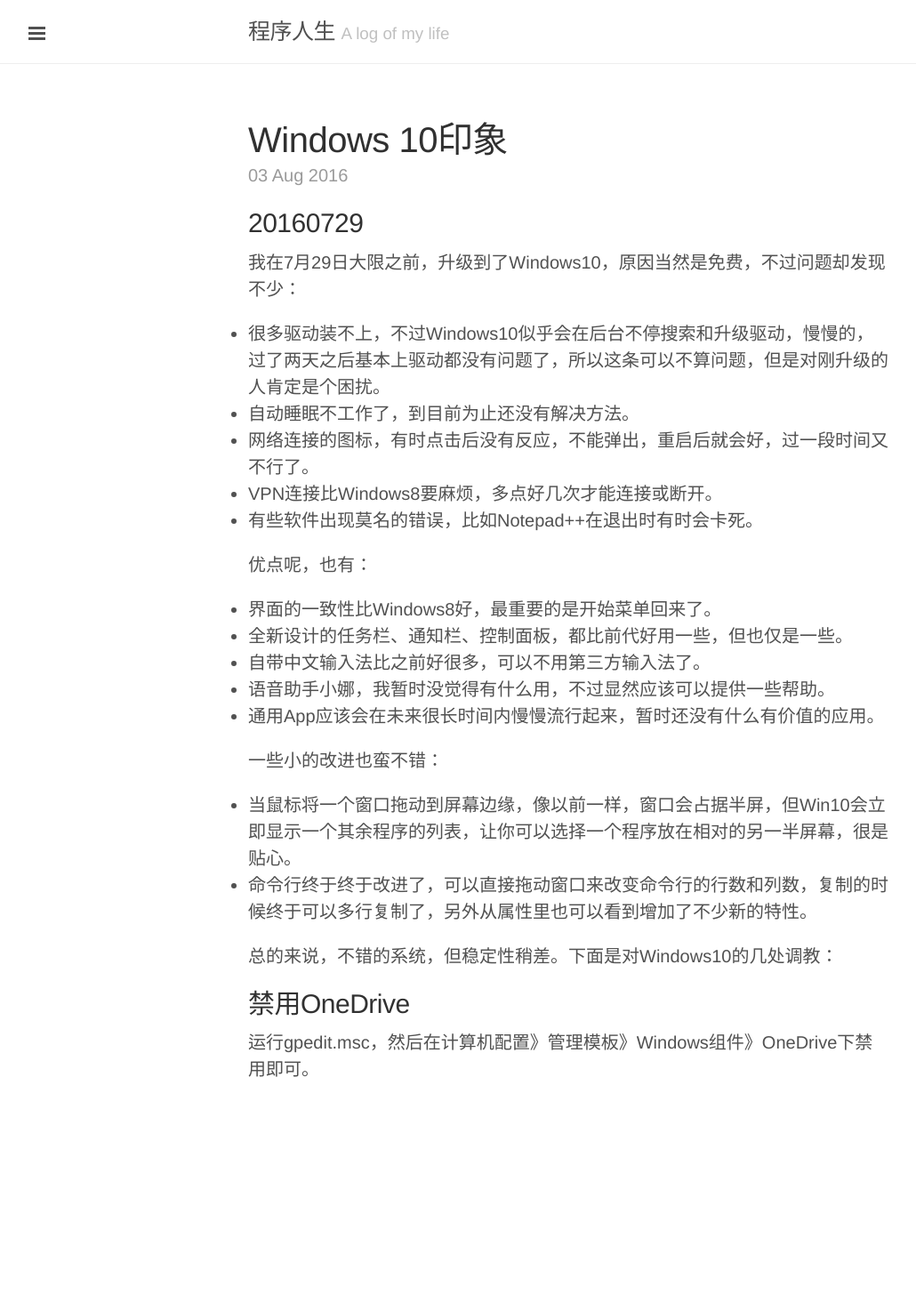
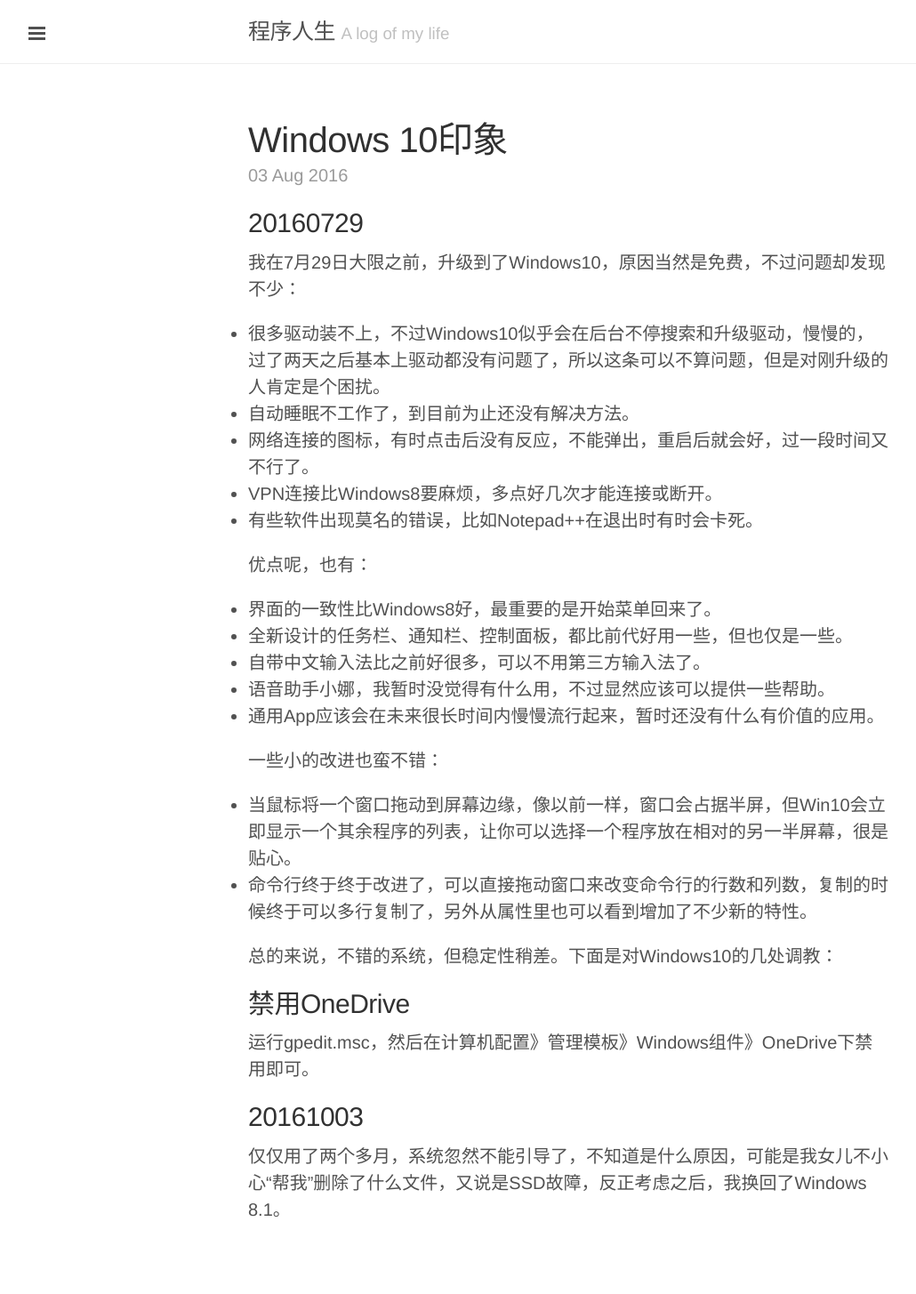
Before and after one commit to liuzhongshu/liuzhongshu.github.io, a Jekyll site: the page built from _posts/2016-08-03-windows-10.md, in a window 1280 px wide. Shown: the whole page at 89% size, without its empty margins (1-1031 px from the left). Built offline with Jekyll 4.4.1, drawn with Linux system fonts in a browser that asks for light colours; comment, search, counter and statistics services are not loaded; before the commit the page ends 1297 px from its top, so only the background shows below that.

Commit message:
Post update: Windows 10印象

```diff
--- a/_posts/2016-08-03-windows-10.md
+++ b/_posts/2016-08-03-windows-10.md
@@ -31,3 +31,7 @@
 ## 禁用OneDrive
 
 运行gpedit.msc，然后在计算机配置》管理模板》Windows组件》OneDrive下禁用即可。
+
+## 20161003
+
+仅仅用了两个多月，系统忽然不能引导了，不知道是什么原因，可能是我女儿不小心“帮我”删除了什么文件，又说是SSD故障，反正考虑之后，我换回了Windows 8.1。
```
